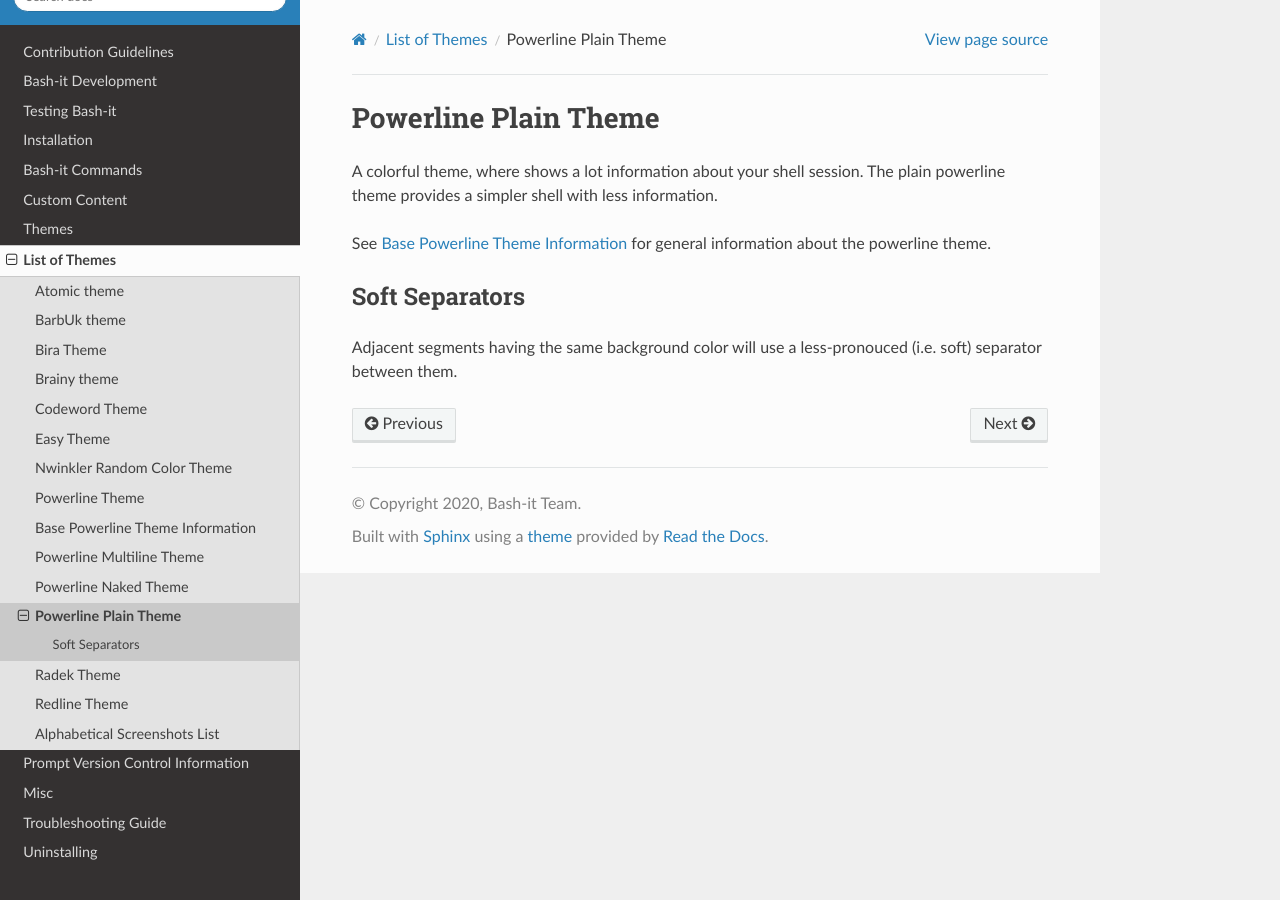
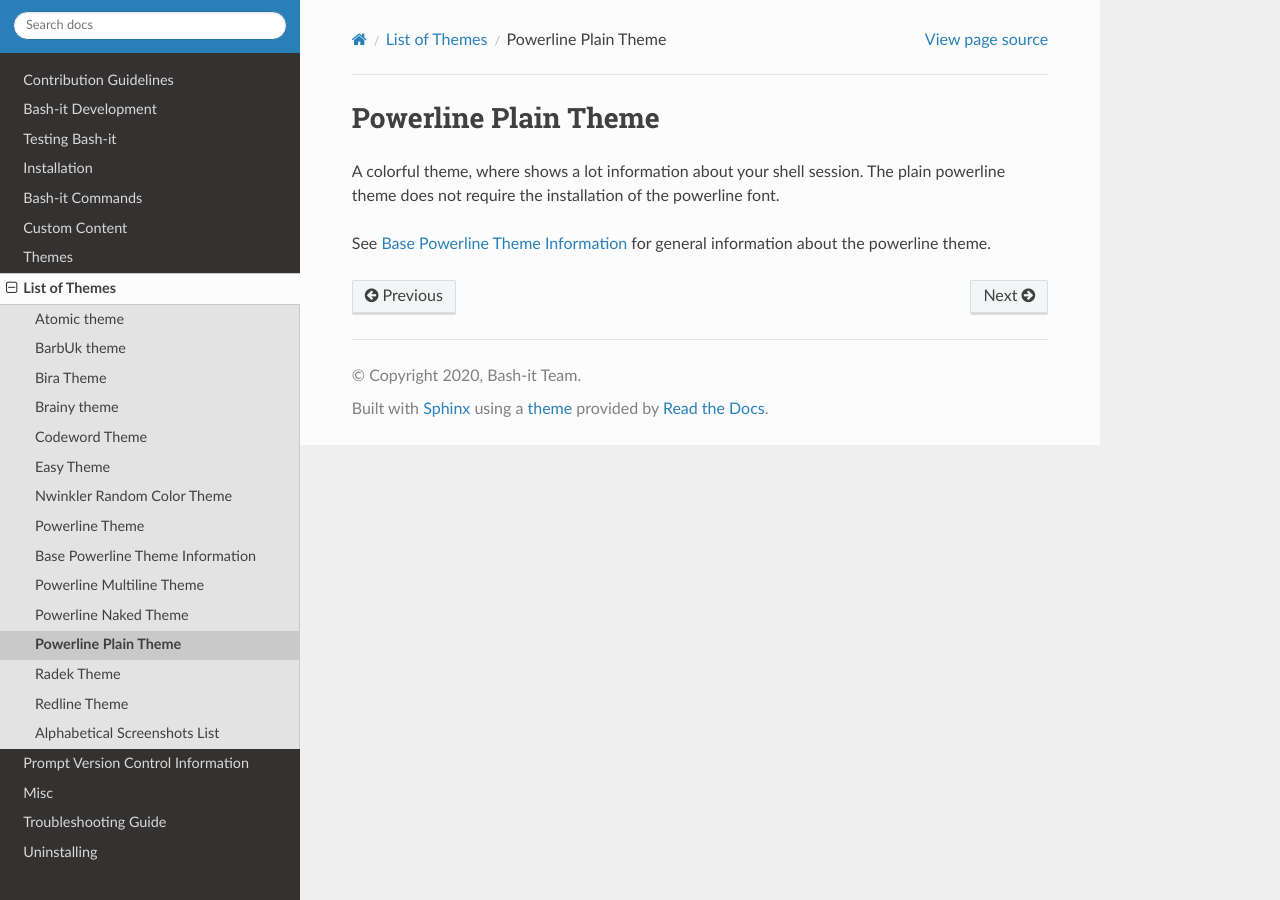
Before and after one commit to Bash-it/bash-it, a Sphinx documentation site: the page built from docs/themes-list/powerline-plain.rst, in a window 1280 px wide. Built offline with Sphinx 7.4.7 and the Read the Docs theme 2.0.0, drawn with Linux system fonts in a browser that asks for light colours.

Commit message:
theme/powerline-plain: remove copy of `powerline.base`
It seems like the copied functions were just slightly out of date without any altered functionality.

The one actual difference was `$POWERLINE_PROMPT_AFTER` which is blank by default and is not documented anywhere and is not used anywhere and...I will guess it's not used.

This theme seems to be about not using the powerline font, as opposed to being "simpler" in some way.

```diff
--- a/docs/themes-list/powerline-plain.rst
+++ b/docs/themes-list/powerline-plain.rst
@@ -4,11 +4,6 @@ Powerline Plain Theme
 =====================
 
 A colorful theme, where shows a lot information about your shell session.
-The plain powerline theme provides a simpler shell with less information.
+The plain powerline theme does not require the installation of the powerline font.
 
 See :ref:`powerline_base` for general information about the powerline theme.
-
-Soft Separators
-^^^^^^^^^^^^^^^
-
-Adjacent segments having the same background color will use a less-pronouced (i.e. soft) separator between them.
```
Also changed, not shown: 2 other files.
